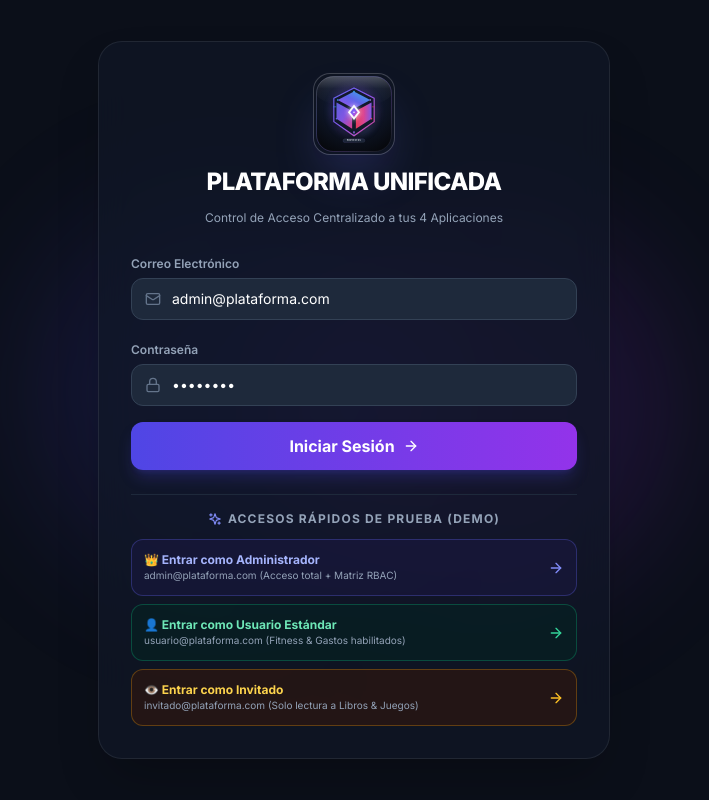
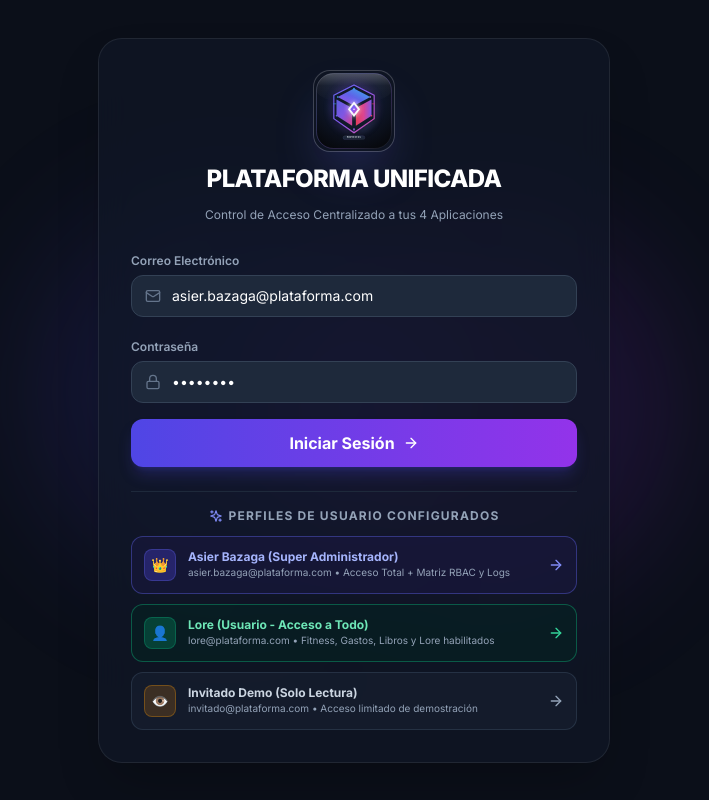
Before and after one commit to asierbazaga/plataforma-proyectos, a React (Vite) app: page / in a window 1280 px wide. Both pictures are taken after a click on the button "Cerrar Sesión". Shown: the whole page, without its empty margins (286-995 px from the left). Built offline with nearby package versions, Linux system fonts and the light colour scheme; no server answers; the database is empty; the HTML template or start-up script is replaced by a standard one.

Commit message:
feat: configuracion de usuarios Asier Bazaga (Admin) y Lore (Usuario acceso total)

```diff
--- a/src/components/Navbar.tsx
+++ b/src/components/Navbar.tsx
@@ -150,7 +150,11 @@ export const Navbar: React.FC<NavbarProps> = ({ currentTab = 'dashboard', onSele
                     : 'text-slate-400 hover:text-white hover:bg-slate-800'
                 }`}
               >
-                {p.role === 'admin' ? '👑 Admin' : p.role === 'user' ? '👤 Usuario' : '👁️ Invitado'}
+                {p.role === 'admin'
+                  ? `👑 ${p.full_name.split(' ')[0]}`
+                  : p.role === 'user'
+                  ? `👤 ${p.full_name.split(' ')[0]}`
+                  : `👁️ ${p.full_name.split(' ')[0]}`}
               </button>
             ))}
           </div>
--- a/src/pages/Login.tsx
+++ b/src/pages/Login.tsx
@@ -4,14 +4,19 @@ import { useAuth } from '../context/AuthContext';
 
 export const Login: React.FC = () => {
   const { login } = useAuth();
-  const [email, setEmail] = useState('admin@plataforma.com');
+  const [email, setEmail] = useState('asier.bazaga@plataforma.com');
   const [password, setPassword] = useState('admin123');
   const [error, setError] = useState('');
 
   const handleSubmit = async (e: React.FormEvent) => {
     e.preventDefault();
     setError('');
-    const ok = await login(email);
+    // Permitir alias comunes
+    let searchEmail = email.trim();
+    if (searchEmail.toLowerCase() === 'admin@plataforma.com') {
+      searchEmail = 'asier.bazaga@plataforma.com';
+    }
+    const ok = await login(searchEmail);
     if (!ok) {
       setError('Correo electrónico no registrado. Pruebe uno de los accesos rápidos.');
     }
@@ -86,41 +91,59 @@ export const Login: React.FC = () => {
         {/* Quick Demo Access Buttons */}
         <div className="pt-4 border-t border-slate-800 space-y-3">
           <p className="text-xs font-bold text-slate-400 uppercase tracking-widest text-center flex items-center justify-center gap-1.5">
-            <Sparkles className="w-3.5 h-3.5 text-indigo-400" /> Accesos Rápidos de Prueba (Demo)
+            <Sparkles className="w-3.5 h-3.5 text-indigo-400" /> Perfiles de Usuario Configurados
           </p>
 
-          <div className="grid grid-cols-1 gap-2">
+          <div className="grid grid-cols-1 gap-2.5">
+            {/* Asier Bazaga - Super Admin */}
             <button
-              onClick={() => handleQuickLogin('admin@plataforma.com')}
-              className="p-3 rounded-xl bg-indigo-950/40 hover:bg-indigo-900/60 border border-indigo-500/30 text-left transition-all flex items-center justify-between group"
+              onClick={() => handleQuickLogin('asier.bazaga@plataforma.com')}
+              className="p-3 rounded-xl bg-indigo-950/40 hover:bg-indigo-900/60 border border-indigo-500/40 text-left transition-all flex items-center justify-between group hover:shadow-lg hover:shadow-indigo-500/10"
             >
-              <div>
-                <p className="text-xs font-bold text-indigo-300">👑 Entrar como Administrador</p>
-                <p className="text-[10px] text-slate-400">admin@plataforma.com (Acceso total + Matriz RBAC)</p>
+              <div className="flex items-center gap-3">
+                <div className="w-8 h-8 rounded-lg bg-indigo-600/30 text-indigo-400 border border-indigo-500/30 flex items-center justify-center text-sm font-bold flex-shrink-0">
+                  👑
+                </div>
+                <div>
+                  <p className="text-xs font-bold text-indigo-300">Asier Bazaga (Super Administrador)</p>
+                  <p className="text-[10px] text-slate-400">asier.bazaga@plataforma.com • Acceso Total + Matriz RBAC y Logs</p>
+                </div>
               </div>
-              <ArrowRight className="w-4 h-4 text-indigo-400 group-hover:translate-x-1 transition-transform" />
+              <ArrowRight className="w-4 h-4 text-indigo-400 group-hover:translate-x-1 transition-transform flex-shrink-0" />
             </button>
 
+            {/* Lore - Full Apps User */}
             <button
-              onClick={() => handleQuickLogin('usuario@plataforma.com')}
-              className="p-3 rounded-xl bg-emerald-950/40 hover:bg-emerald-900/60 border border-emerald-500/30 text-left transition-all flex items-center justify-between group"
+              onClick={() => handleQuickLogin('lore@plataforma.com')}
+              className="p-3 rounded-xl bg-emerald-950/40 hover:bg-emerald-900/60 border border-emerald-500/40 text-left transition-all flex items-center justify-between group hover:shadow-lg hover:shadow-emerald-500/10"
             >
-              <div>
-                <p className="text-xs font-bold text-emerald-300">👤 Entrar como Usuario Estándar</p>
-                <p className="text-[10px] text-slate-400">usuario@plataforma.com (Fitness & Gastos habilitados)</p>
+              <div className="flex items-center gap-3">
+                <div className="w-8 h-8 rounded-lg bg-emerald-600/30 text-emerald-400 border border-emerald-500/30 flex items-center justify-center text-sm font-bold flex-shrink-0">
+                  👤
+                </div>
+                <div>
+                  <p className="text-xs font-bold text-emerald-300">Lore (Usuario - Acceso a Todo)</p>
+                  <p className="text-[10px] text-slate-400">lore@plataforma.com • Fitness, Gastos, Libros y Lore habilitados</p>
+                </div>
               </div>
-              <ArrowRight className="w-4 h-4 text-emerald-400 group-hover:translate-x-1 transition-transform" />
+              <ArrowRight className="w-4 h-4 text-emerald-400 group-hover:translate-x-1 transition-transform flex-shrink-0" />
             </button>
 
+            {/* Invitado Demo */}
             <button
               onClick={() => handleQuickLogin('invitado@plataforma.com')}
-              className="p-3 rounded-xl bg-amber-950/40 hover:bg-amber-900/60 border border-amber-500/30 text-left transition-all flex items-center justify-between group"
+              className="p-3 rounded-xl bg-slate-800/40 hover:bg-slate-800/80 border border-slate-700/60 text-left transition-all flex items-center justify-between group"
             >
-              <div>
-                <p className="text-xs font-bold text-amber-300">👁️ Entrar como Invitado</p>
-                <p className="text-[10px] text-slate-400">invitado@plataforma.com (Solo lectura a Libros & Juegos)</p>
+              <div className="flex items-center gap-3">
+                <div className="w-8 h-8 rounded-lg bg-amber-600/20 text-amber-400 border border-amber-500/30 flex items-center justify-center text-sm font-bold flex-shrink-0">
+                  👁️
+                </div>
+                <div>
+                  <p className="text-xs font-bold text-slate-300">Invitado Demo (Solo Lectura)</p>
+                  <p className="text-[10px] text-slate-400">invitado@plataforma.com • Acceso limitado de demostración</p>
+                </div>
               </div>
-              <ArrowRight className="w-4 h-4 text-amber-400 group-hover:translate-x-1 transition-transform" />
+              <ArrowRight className="w-4 h-4 text-slate-400 group-hover:translate-x-1 transition-transform flex-shrink-0" />
             </button>
           </div>
         </div>
--- a/src/services/storageService.ts
+++ b/src/services/storageService.ts
@@ -1,47 +1,52 @@
 import { supabase, isSupabaseConfigured } from '../lib/supabase';
 import { UserProfile, AppPermission, AuditLog, FitnessWorkout, ExpenseItem, LibraryItem, LoreClient, LoreSavedRoute } from '../types';
+
+const PROFILES_VERSION = 'v2_asier_lore';
 
 const DEFAULT_PROFILES: UserProfile[] = [
   {
     id: 'a0eebc99-9c0b-4ef8-bb6d-6bb9bd380a11',
-    email: 'admin@plataforma.com',
-    full_name: 'Asier Bazaga (Admin)',
+    email: 'asier.bazaga@plataforma.com',
+    full_name: 'Asier Bazaga',
     role: 'admin',
-    department: 'Dirección IT',
+    department: 'Dirección IT & Super Admin',
     avatar_url: 'https://images.unsplash.com/photo-1534528741775-53994a69daeb?w=150',
     created_at: new Date().toISOString()
   },
   {
     id: 'b0eebc99-9c0b-4ef8-bb6d-6bb9bd380a22',
-    email: 'usuario@plataforma.com',
-    full_name: 'Carlos Gómez (Usuario)',
+    email: 'lore@plataforma.com',
+    full_name: 'Lore',
     role: 'user',
-    department: 'Operaciones',
-    avatar_url: 'https://images.unsplash.com/photo-1507003211169-0a1dd7228f2d?w=150',
+    department: 'Operaciones & Gestión',
+    avatar_url: 'https://images.unsplash.com/photo-1494790108377-be9c29b29330?w=150',
     created_at: new Date().toISOString()
   },
   {
     id: 'c0eebc99-9c0b-4ef8-bb6d-6bb9bd380a33',
     email: 'invitado@plataforma.com',
-    full_name: 'Laura Martínez (Invitada)',
+    full_name: 'Invitado Demo',
     role: 'guest',
-    department: 'Consultoría',
-    avatar_url: 'https://images.unsplash.com/photo-1494790108377-be9c29b29330?w=150',
+    department: 'Consultoría Externa',
+    avatar_url: 'https://images.unsplash.com/photo-1507003211169-0a1dd7228f2d?w=150',
     created_at: new Date().toISOString()
   }
 ];
 
 const DEFAULT_PERMISSIONS: AppPermission[] = [
+  // Asier Bazaga: Admin Total (Fitness, Gastos, Libros-Juegos, Lore)
   { user_id: 'a0eebc99-9c0b-4ef8-bb6d-6bb9bd380a11', app_id: 'fitness', can_access: true, can_edit: true },
   { user_id: 'a0eebc99-9c0b-4ef8-bb6d-6bb9bd380a11', app_id: 'gastos', can_access: true, can_edit: true },
   { user_id: 'a0eebc99-9c0b-4ef8-bb6d-6bb9bd380a11', app_id: 'libros-juegos', can_access: true, can_edit: true },
   { user_id: 'a0eebc99-9c0b-4ef8-bb6d-6bb9bd380a11', app_id: 'lore', can_access: true, can_edit: true },
 
+  // Lore: Usuario con acceso y edición total a las 4 aplicaciones (Sin rol admin)
   { user_id: 'b0eebc99-9c0b-4ef8-bb6d-6bb9bd380a22', app_id: 'fitness', can_access: true, can_edit: true },
   { user_id: 'b0eebc99-9c0b-4ef8-bb6d-6bb9bd380a22', app_id: 'gastos', can_access: true, can_edit: true },
-  { user_id: 'b0eebc99-9c0b-4ef8-bb6d-6bb9bd380a22', app_id: 'libros-juegos', can_access: false, can_edit: false },
-  { user_id: 'b0eebc99-9c0b-4ef8-bb6d-6bb9bd380a22', app_id: 'lore', can_access: false, can_edit: false },
+  { user_id: 'b0eebc99-9c0b-4ef8-bb6d-6bb9bd380a22', app_id: 'libros-juegos', can_access: true, can_edit: true },
+  { user_id: 'b0eebc99-9c0b-4ef8-bb6d-6bb9bd380a22', app_id: 'lore', can_access: true, can_edit: true },
 
+  // Invitado: Solo lectura a Libros & Juegos
   { user_id: 'c0eebc99-9c0b-4ef8-bb6d-6bb9bd380a33', app_id: 'fitness', can_access: false, can_edit: false },
   { user_id: 'c0eebc99-9c0b-4ef8-bb6d-6bb9bd380a33', app_id: 'gastos', can_access: false, can_edit: false },
   { user_id: 'c0eebc99-9c0b-4ef8-bb6d-6bb9bd380a33', app_id: 'libros-juegos', can_access: true, can_edit: false },
@@ -201,10 +206,22 @@ class StorageService {
   }
 
   getProfilesSync(): UserProfile[] {
+    const ver = localStorage.getItem('plataforma_data_version');
+    if (ver !== PROFILES_VERSION) {
+      localStorage.setItem('plataforma_profiles', JSON.stringify(DEFAULT_PROFILES));
+      localStorage.setItem('plataforma_permissions', JSON.stringify(DEFAULT_PERMISSIONS));
+      localStorage.setItem('plataforma_data_version', PROFILES_VERSION);
+      return DEFAULT_PROFILES;
+    }
     return this.getLocal('profiles', DEFAULT_PROFILES);
   }
 
   getPermissionsSync(): AppPermission[] {
+    const ver = localStorage.getItem('plataforma_data_version');
+    if (ver !== PROFILES_VERSION) {
+      localStorage.setItem('plataforma_permissions', JSON.stringify(DEFAULT_PERMISSIONS));
+      return DEFAULT_PERMISSIONS;
+    }
     return this.getLocal('permissions', DEFAULT_PERMISSIONS);
   }
 
```
Also changed, not shown: 1 other file (tests, documents, lock files or other folders).
